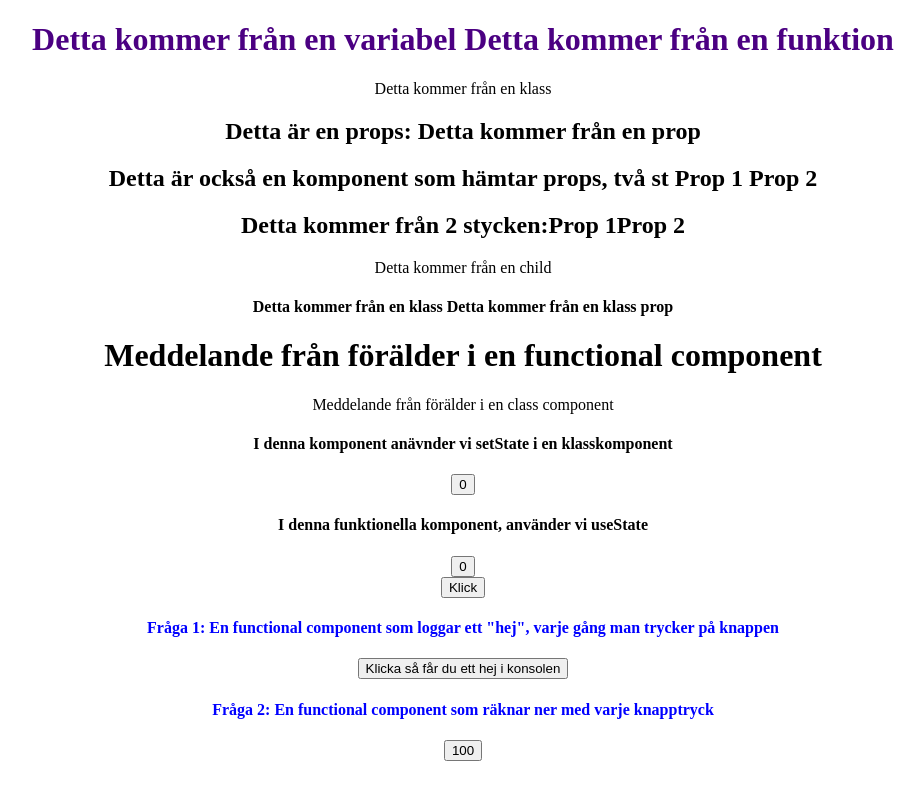
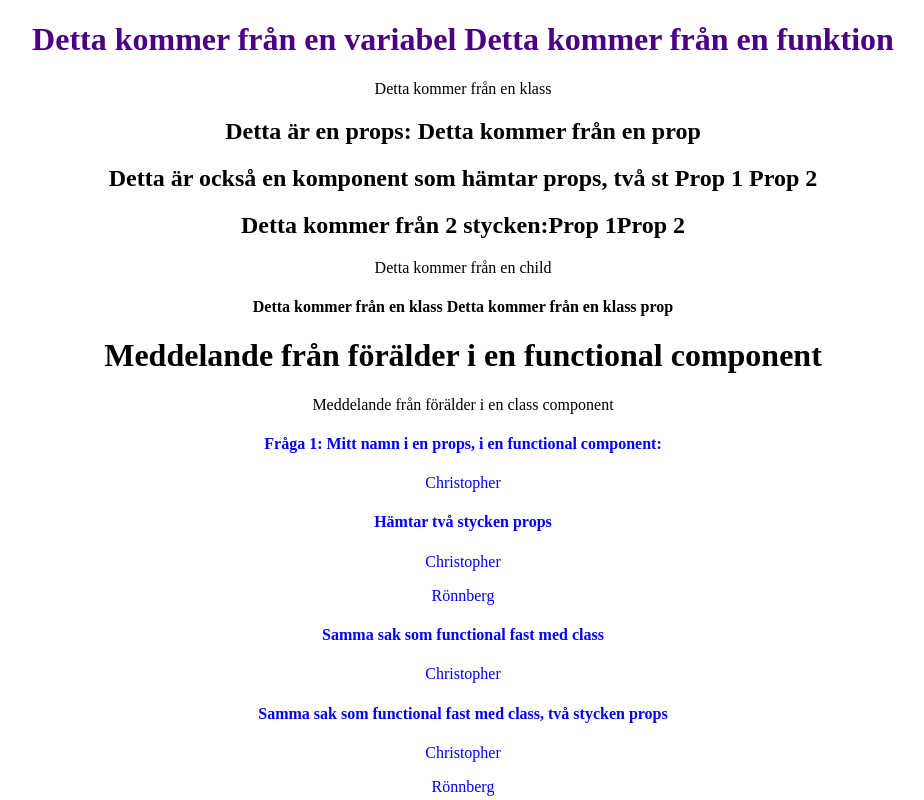
Before and after one commit to chrillah/firstreact, a React (Create React App) app: page / in a window 1280 px wide. Shown: the top 800 px of the page, without its empty margins (177-1101 px from the left). Built offline with nearby package versions, Linux system fonts and the light colour scheme.

Commit message:
all questions answered

```diff
--- a/src/App.js
+++ b/src/App.js
@@ -17,7 +17,14 @@
 
 import ClassAndProps from './component/ClassAndProps';
 
+/* FRÅGOR OM PROPS */
+import FunctionalQuestionOne from './component/FunctionalQuestionOne';
+import FunctionalQuestionTwo from './component/FunctionalQuestionTwo';
 
+import ClassQuestionOne from './component/ClassQuestionOne';
+import ClassQuestionTwo from './component/ClassQuestionTwo';
+
+// dag 2
 import StateCounterClass from './component/StateCounterClass';
 
 import StateCounterFunction from './component/StateCounterFunction';
@@ -47,6 +54,13 @@
 
         <ClassAndProps message="Meddelande från förälder i en class component" />
 
+        {/* SVAR OM PROPS */}
+        <FunctionalQuestionOne myName="Christopher"/>
+        <FunctionalQuestionTwo firstName="Christopher" surName="Rönnberg" />
+
+        <ClassQuestionOne myName="Christopher" />
+        <ClassQuestionTwo firstName="Christopher" surName="Rönnberg" />
+
         {/* detta skapas med shift + alt + a */}
 
         {/* Dag två State & Events */}
@@ -55,7 +69,7 @@
         <StateCounterFunction />
         <FunctionEvent />
 
-        {/* SVAR PÅ FRÅGORNA OM EVENT */}
+        {/* SVAR OM EVENT */}
         <EvenQuestionOne />
         <EventQuestionTwo />
     </div>
--- /dev/null
+++ b/src/component/ClassQuestionOne.js
@@ -0,0 +1,14 @@
+import {Component} from 'react'
+
+class ClassQuestionOne extends Component{
+    render(){
+        return(
+            <div className='question'>
+                <h4>Samma sak som functional fast med class</h4>
+                <p>{this.props.myName}</p>
+            </div>
+        )
+    }
+}
+
+export default ClassQuestionOne
--- /dev/null
+++ b/src/component/ClassQuestionTwo.js
@@ -0,0 +1,15 @@
+import { Component } from "react";
+
+class ClassQuestionTwo extends Component{
+    render(){
+        return(
+            <div className="question">
+                <h4>Samma sak som functional fast med class, två stycken props</h4>
+                <p>{this.props.firstName}</p>
+                <p>{this.props.surName}</p>
+            </div>
+        )
+    }
+}
+
+export default ClassQuestionTwo
--- /dev/null
+++ b/src/component/FunctionalQuestionOne.js
@@ -0,0 +1,10 @@
+function FunctionalQuestionOne(props){
+    return(
+        <div className="question">
+            <h4>Fråga 1: Mitt namn i en props, i en functional component:</h4>
+            <p>{props.myName}</p>
+        </div>
+    )
+}
+
+export default FunctionalQuestionOne
--- /dev/null
+++ b/src/component/FunctionalQuestionTwo.js
@@ -0,0 +1,11 @@
+function FunctionalQuestionTwo(props){
+    return(
+        <div className="question">
+            <h4>Hämtar två stycken props</h4>
+            <p>{props.firstName}</p>
+            <p>{props.surName}</p>
+        </div>
+    )
+}
+
+export default FunctionalQuestionTwo
```
